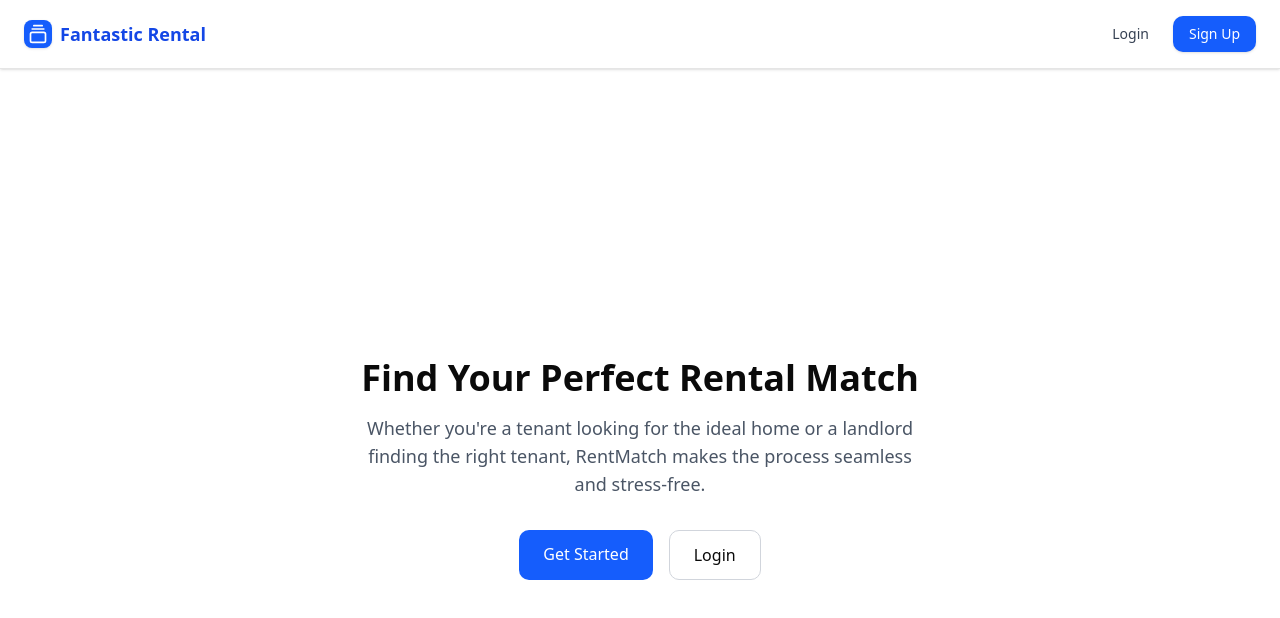
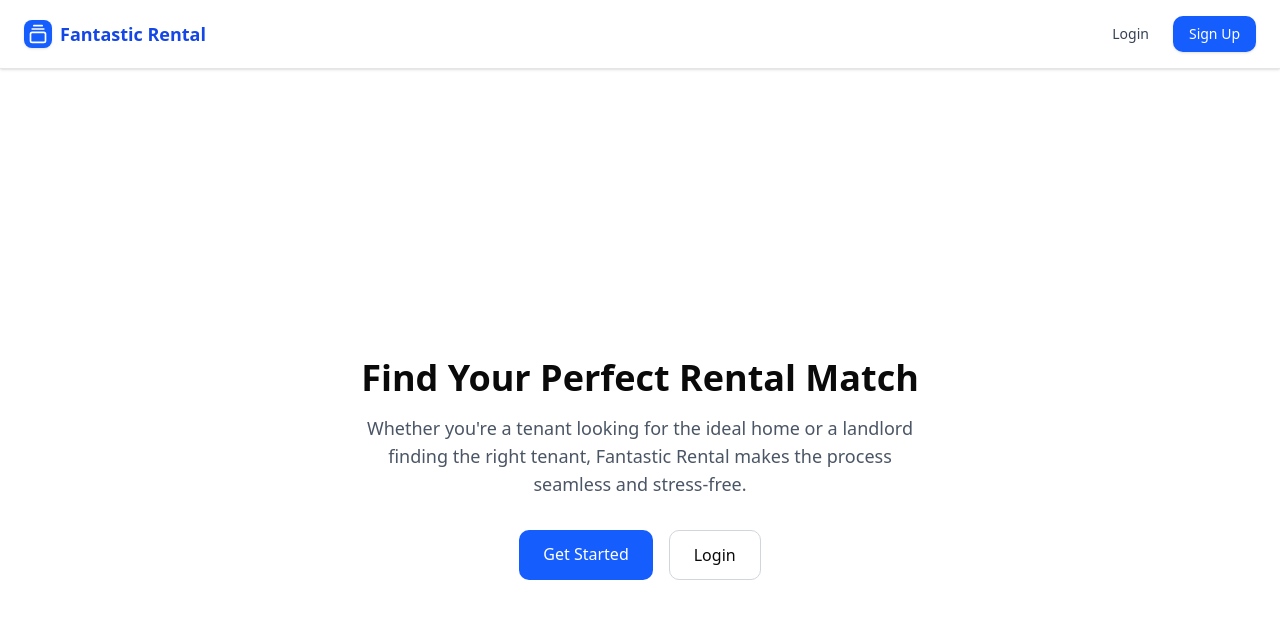
Before and after one commit to Fantastic-4-HC25/hackathon-project, a Next.js app: page / in a window 1280 px wide. Shown: the top 618 px of the page. Built offline with nearby package versions, Linux system fonts and the light colour scheme; no server answers.

Commit message:
fix: correct company name in homepage description

```diff
--- a/app/page.js
+++ b/app/page.js
@@ -20,7 +20,7 @@ export default function Home() {
           Find Your Perfect Rental Match
         </h1>
         <p className="text-lg text-gray-600 max-w-xl text-center mb-8">
-          Whether you're a tenant looking for the ideal home or a landlord finding the right tenant, RentMatch makes the process seamless and stress-free.
+          Whether you're a tenant looking for the ideal home or a landlord finding the right tenant, Fantastic Rental makes the process seamless and stress-free.
         </p>
 
         <div className="flex gap-4">
```
